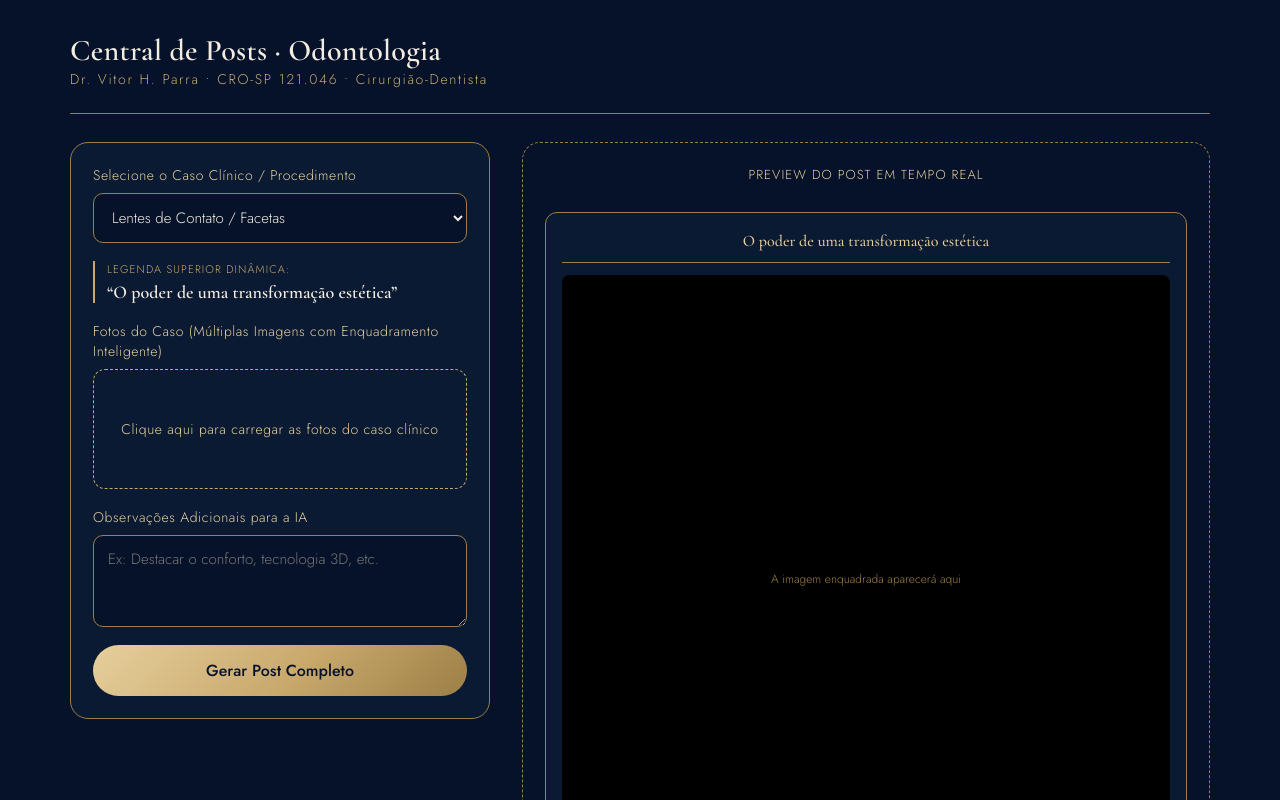
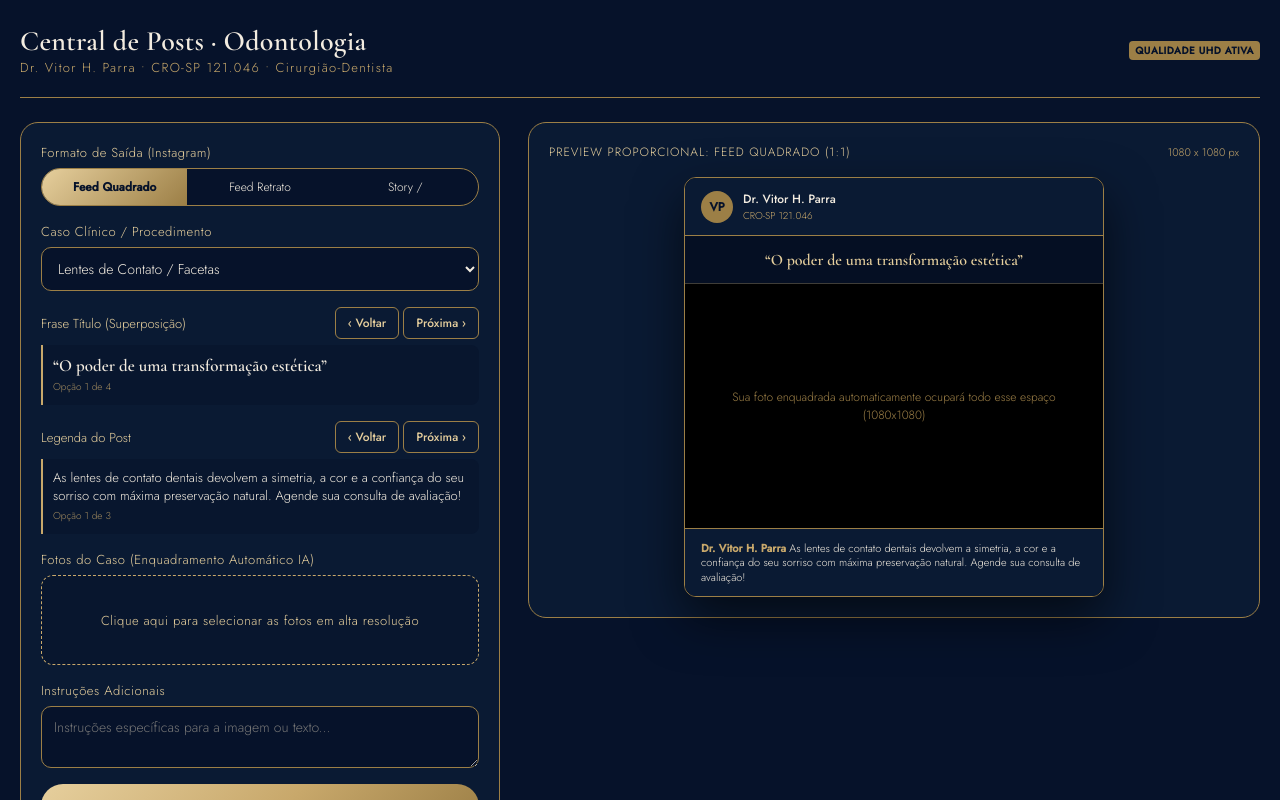
Before and after one commit to UhtredofWales/VP-Odonto, a Next.js app: page / in a window 1280 px wide. Shown: the top 800 px of the page. Built offline with nearby package versions, Linux system fonts and the light colour scheme.

Commit message:
feat: adiciona seletor de formato (feed/story), variacoes de titulos e legendas com navegacao

```diff
--- a/app/globals.css
+++ b/app/globals.css
@@ -1,32 +1,227 @@
 :root {
-  --navy: #0a1a33; --deep: #06122a; --gold: #c8a86b; --gold-l: #e6cf9d; --gold-d: #9c7f46; --cream: #f3ece0;
-  --serif: "Cormorant Garamond", serif; --sans: "Jost", sans-serif;
+  --navy: #0a1a33;
+  --deep: #06122a;
+  --gold: #c8a86b;
+  --gold-l: #e6cf9d;
+  --gold-d: #9c7f46;
+  --cream: #f3ece0;
+  --serif: "Cormorant Garamond", serif;
+  --sans: "Jost", sans-serif;
 }
-* { box-sizing: border-box; margin: 0; }
-body { background: var(--deep); color: var(--cream); font-family: var(--sans); font-weight: 300; min-height: 100vh; }
-.wrap { max-width: 1180px; margin: 0 auto; padding: 32px 20px 64px; }
-header { display: flex; align-items: center; gap: 14px; padding-bottom: 24px; border-bottom: 1px solid var(--gold-d); margin-bottom: 28px; }
-header img { height: 46px; }
-header h1 { font-family: var(--serif); font-weight: 600; font-size: 30px; letter-spacing: .01em; }
-header p { color: var(--gold); font-size: 14px; letter-spacing: .12em; }
-.grid { display: grid; grid-template-columns: minmax(0, 420px) minmax(0, 1fr); gap: 32px; align-items: start; }
-@media (max-width: 900px) { .grid { grid-template-columns: 1fr; } }
-.panel { background: var(--navy); border: 1px solid var(--gold-d); border-radius: 18px; padding: 22px; display: grid; gap: 18px; }
-label { display: grid; gap: 8px; font-size: 14px; color: var(--gold-l); letter-spacing: .04em; }
-textarea, input[type="text"] { width: 100%; background: var(--deep); color: var(--cream); border: 1px solid var(--gold-d); border-radius: 10px; padding: 12px 14px; font: inherit; font-size: 15px; resize: vertical; }
-textarea:focus, input:focus, button:focus-visible, .drop:focus-visible { outline: 2px solid var(--gold); outline-offset: 2px; }
-.drop { display: grid; place-items: center; min-height: 120px; border: 1px dashed var(--gold); border-radius: 12px; cursor: pointer; text-align: center; padding: 14px; color: var(--gold-l); font-size: 14px; }
-.drop img { max-height: 160px; max-width: 100%; border-radius: 8px; }
-.seg { display: grid; grid-template-columns: 1fr 1fr; border: 1px solid var(--gold-d); border-radius: 999px; overflow: hidden; }
-.seg button { background: transparent; color: var(--cream); border: 0; padding: 11px; font: inherit; cursor: pointer; }
-.seg button[aria-pressed="true"] { background: linear-gradient(135deg, var(--gold-l), var(--gold-d)); color: var(--deep); font-weight: 500; }
-.btn { border: 0; border-radius: 999px; padding: 14px 22px; font: inherit; font-weight: 500; cursor: pointer; background: linear-gradient(135deg, var(--gold-l), var(--gold) 55%, var(--gold-d)); color: var(--deep); }
-.btn:disabled { opacity: .5; cursor: wait; }
-.btn.ghost { background: transparent; color: var(--gold-l); border: 1px solid var(--gold-d); }
-.row { display: flex; gap: 10px; flex-wrap: wrap; }
-.stage { display: grid; gap: 18px; justify-items: center; }
-.stage canvas { width: 100%; max-width: 460px; height: auto; border-radius: 6px; box-shadow: 0 20px 60px #0008; }
-.err { color: #f0a4a4; font-size: 14px; }
-.note { color: var(--gold-l); font-size: 14px; border-left: 2px solid var(--gold); padding-left: 12px; }
-.out { width: 100%; display: grid; gap: 12px; }
-@media (prefers-reduced-motion: reduce) { * { transition: none !important; animation: none !important; } }
+
+* { box-sizing: border-box; margin: 0; padding: 0; }
+
+body {
+  background: var(--deep);
+  color: var(--cream);
+  font-family: var(--sans);
+  font-weight: 300;
+  min-height: 100vh;
+}
+
+.wrap {
+  max-width: 1280px;
+  margin: 0 auto;
+  padding: 24px 20px 48px;
+}
+
+header {
+  display: flex;
+  align-items: center;
+  justify-content: space-between;
+  padding-bottom: 20px;
+  border-bottom: 1px solid var(--gold-d);
+  margin-bottom: 24px;
+}
+
+header h1 {
+  font-family: var(--serif);
+  font-weight: 600;
+  font-size: 28px;
+  letter-spacing: .01em;
+}
+
+header p {
+  color: var(--gold);
+  font-size: 13px;
+  letter-spacing: .1em;
+}
+
+.grid {
+  display: grid;
+  grid-template-columns: minmax(0, 480px) minmax(0, 1fr);
+  gap: 28px;
+  align-items: start;
+}
+
+@media (max-width: 900px) {
+  .grid { grid-template-columns: 1fr; }
+}
+
+.panel {
+  background: var(--navy);
+  border: 1px solid var(--gold-d);
+  border-radius: 18px;
+  padding: 20px;
+  display: grid;
+  gap: 16px;
+}
+
+label {
+  display: grid;
+  gap: 6px;
+  font-size: 13px;
+  color: var(--gold-l);
+  letter-spacing: .04em;
+}
+
+textarea, input[type="text"], select {
+  width: 100%;
+  background: var(--deep);
+  color: var(--cream);
+  border: 1px solid var(--gold-d);
+  border-radius: 10px;
+  padding: 10px 12px;
+  font: inherit;
+  font-size: 14px;
+}
+
+textarea:focus, input:focus, select:focus, button:focus-visible, .drop:focus-visible {
+  outline: 2px solid var(--gold);
+  outline-offset: 2px;
+}
+
+.drop {
+  display: grid;
+  place-items: center;
+  min-height: 90px;
+  border: 1px dashed var(--gold);
+  border-radius: 12px;
+  cursor: pointer;
+  text-align: center;
+  padding: 12px;
+  color: var(--gold-l);
+  font-size: 13px;
+  background: rgba(6, 18, 42, 0.4);
+}
+
+.seg {
+  display: grid;
+  grid-template-columns: repeat(3, 1fr);
+  border: 1px solid var(--gold-d);
+  border-radius: 999px;
+  overflow: hidden;
+  background: var(--deep);
+}
+
+.seg button {
+  background: transparent;
+  color: var(--cream);
+  border: 0;
+  padding: 9px 6px;
+  font: inherit;
+  font-size: 12px;
+  cursor: pointer;
+  transition: all 0.2s ease;
+}
+
+.seg button[aria-pressed="true"] {
+  background: linear-gradient(135deg, var(--gold-l), var(--gold-d));
+  color: var(--deep);
+  font-weight: 600;
+}
+
+.btn {
+  border: 0;
+  border-radius: 999px;
+  padding: 12px 20px;
+  font: inherit;
+  font-weight: 500;
+  cursor: pointer;
+  background: linear-gradient(135deg, var(--gold-l), var(--gold) 55%, var(--gold-d));
+  color: var(--deep);
+  font-size: 14px;
+}
+
+.btn:disabled {
+  opacity: .5;
+  cursor: wait;
+}
+
+.btn.ghost {
+  background: transparent;
+  color: var(--gold-l);
+  border: 1px solid var(--gold-d);
+  padding: 6px 12px;
+  font-size: 12px;
+  border-radius: 6px;
+}
+
+.btn.ghost:hover {
+  background: rgba(200, 168, 107, 0.1);
+}
+
+.row {
+  display: flex;
+  gap: 8px;
+  flex-wrap: wrap;
+}
+
+.nav-header {
+  display: flex;
+  justify-content: space-between;
+  align-items: center;
+  margin-bottom: 6px;
+}
+
+.stage {
+  display: grid;
+  gap: 16px;
+  justify-items: center;
+  width: 100%;
+}
+
+.preview-card {
+  background: var(--navy);
+  border: 1px solid var(--gold-d);
+  border-radius: 18px;
+  padding: 20px;
+  width: 100%;
+  display: flex;
+  flex-direction: column;
+  gap: 16px;
+  align-items: center;
+}
+
+.preview-container {
+  background: #000;
+  border-radius: 12px;
+  border: 1px solid var(--gold-d);
+  overflow: hidden;
+  width: 100%;
+  max-width: 420px;
+  display: flex;
+  flex-direction: column;
+  position: relative;
+  box-shadow: 0 20px 50px rgba(0,0,0,0.6);
+}
+
+.note {
+  color: var(--gold-l);
+  font-size: 13px;
+  border-left: 2px solid var(--gold);
+  padding-left: 10px;
+  background: rgba(6, 18, 42, 0.5);
+  padding: 10px;
+  border-radius: 0 8px 8px 0;
+}
+
+.uhd-badge {
+  font-size: 10px;
+  background: var(--gold-d);
+  color: var(--deep);
+  padding: 2px 6px;
+  border-radius: 4px;
+  font-weight: 600;
+  letter-spacing: 0.05em;
+}
--- a/app/page.js
+++ b/app/page.js
@@ -1,25 +1,54 @@
 'use client';
 
 import { useState } from 'react';
-import { BRAND, DENTAL_CASES } from '../lib/brand';
+import { BRAND, DENTAL_CASES, FORMAT_OPTIONS } from '../lib/brand';
 
 export default function Home() {
   const [selectedCase, setSelectedCase] = useState(DENTAL_CASES[0].id);
+  const [selectedFormat, setSelectedFormat] = useState(FORMAT_OPTIONS[0].id);
   const [selectedImages, setSelectedImages] = useState([]);
   const [customNotes, setCustomNotes] = useState('');
   const [loading, setLoading] = useState(false);
   const [generatedResult, setGeneratedResult] = useState(null);
 
+  // Índices para variação de frases e legendas
+  const [topCaptionIndex, setTopCaptionIndex] = useState(0);
+  const [postCaptionIndex, setPostCaptionIndex] = useState(0);
+
   const currentCaseObj = DENTAL_CASES.find(c => c.id === selectedCase) || DENTAL_CASES[0];
+  const currentFormatObj = FORMAT_OPTIONS.find(f => f.id === selectedFormat) || FORMAT_OPTIONS[0];
+
+  // Alterna o caso zerando os índices
+  const handleCaseChange = (e) => {
+    setSelectedCase(e.target.value);
+    setTopCaptionIndex(0);
+    setPostCaptionIndex(0);
+  };
+
+  // Navegação do Título
+  const prevTopCaption = () => {
+    setTopCaptionIndex(prev => (prev === 0 ? currentCaseObj.topCaptions.length - 1 : prev - 1));
+  };
+  const nextTopCaption = () => {
+    setTopCaptionIndex(prev => (prev === currentCaseObj.topCaptions.length - 1 ? 0 : prev + 1));
+  };
+
+  // Navegação da Legenda
+  const prevPostCaption = () => {
+    setPostCaptionIndex(prev => (prev === 0 ? currentCaseObj.postCaptions.length - 1 : prev - 1));
+  };
+  const nextPostCaption = () => {
+    setPostCaptionIndex(prev => (prev === currentCaseObj.postCaptions.length - 1 ? 0 : prev + 1));
+  };
 
   const handleImageChange = (e) => {
     const files = Array.from(e.target.files);
-    const newImagePreviews = files.map(file => ({
+    const newPreviews = files.map(file => ({
       file,
       url: URL.createObjectURL(file),
       name: file.name
     }));
-    setSelectedImages(prev => [...prev, ...newImagePreviews]);
+    setSelectedImages(prev => [...prev, ...newPreviews]);
   };
 
   const removeImage = (index) => {
@@ -37,7 +66,11 @@ export default function Home() {
         body: JSON.stringify({
           images: selectedImages.map(img => img.name),
           caseType: selectedCase,
-          customNotes
+          format: selectedFormat,
+          topCaption: currentCaseObj.topCaptions[topCaptionIndex],
+          postCaption: currentCaseObj.postCaptions[postCaptionIndex],
+          customNotes,
+          resolution: `${currentFormatObj.width}x${currentFormatObj.height} UHD`
         })
       });
 
@@ -54,61 +87,90 @@ export default function Home() {
 
   return (
     <div className="wrap">
-      {/* Header */}
       <header>
         <div>
           <h1>Central de Posts &middot; Odontologia</h1>
           <p>{BRAND.name} &bull; {BRAND.cro} &bull; {BRAND.especialist}</p>
         </div>
+        <span className="uhd-badge">QUALIDADE UHD ATIVA</span>
       </header>
 
-      {/* Grid Principal */}
       <div className="grid">
-
-        {/* Painel de Controles */}
         <div className="panel">
 
-          {/* Seletor de Caso Clínico */}
+          {/* Formato da Imagem */}
           <label>
-            Selecione o Caso Clínico / Procedimento
-            <select
-              value={selectedCase}
-              onChange={(e) => setSelectedCase(e.target.value)}
-              style={{
-                width: '100%',
-                background: 'var(--deep)',
-                color: 'var(--cream)',
-                border: '1px solid var(--gold-d)',
-                borderRadius: '10px',
-                padding: '12px 14px',
-                font: 'inherit',
-                fontSize: '15px'
-              }}
+            Formato de Saída (Instagram)
+            <div className="seg">
+              {FORMAT_OPTIONS.map(fmt => (
+                <button
+                  key={fmt.id}
+                  type="button"
+                  aria-pressed={selectedFormat === fmt.id}
+                  onClick={() => setSelectedFormat(fmt.id)}
                 >
+                  {fmt.label.split(" ")[0]} {fmt.label.split(" ")[1]}
+                </button>
+              ))}
+            </div>
+          </label>
+
+          {/* Caso Clínico */}
+          <label>
+            Caso Clínico / Procedimento
+            <select value={selectedCase} onChange={handleCaseChange}>
               {DENTAL_CASES.map(item => (
                 <option key={item.id} value={item.id}>{item.label}</option>
               ))}
             </select>
           </label>
 
-          {/* Legenda Superior Dinâmica */}
+          {/* Opções da Frase Título (Legenda Superior) */}
+          <div>
+            <div className="nav-header">
+              <span style={{ fontSize: '13px', color: 'var(--gold-l)' }}>Frase Título (Superposição)</span>
+              <div className="row" style={{ gap: '4px' }}>
+                <button type="button" className="btn ghost" onClick={prevTopCaption} title="Anterior">&lsaquo; Voltar</button>
+                <button type="button" className="btn ghost" onClick={nextTopCaption} title="Próxima">Próxima &rsaquo;</button>
+              </div>
+            </div>
             <div className="note">
-            <span style={{ fontSize: '11px', textTransform: 'uppercase', letterSpacing: '.1em', display: 'block', marginBottom: '4px', color: 'var(--gold)' }}>
-              Legenda Superior Dinâmica:
+              <strong style={{ fontFamily: 'var(--serif)', fontSize: '17px', color: 'var(--cream)', display: 'block' }}>
+                &ldquo;{currentCaseObj.topCaptions[topCaptionIndex]}&rdquo;
+              </strong>
+              <span style={{ fontSize: '10px', color: 'var(--gold)', opacity: 0.8 }}>
+                Opção {topCaptionIndex + 1} de {currentCaseObj.topCaptions.length}
               </span>
-            <strong style={{ fontFamily: 'var(--serif)', fontSize: '18px', color: 'var(--cream)' }}>
-              &ldquo;{currentCaseObj.topCaption}&rdquo;
-            </strong>
+            </div>
           </div>
 
-          {/* Área de Upload de Múltiplas Fotos */}
+          {/* Opções da Legenda do Post */}
+          <div>
+            <div className="nav-header">
+              <span style={{ fontSize: '13px', color: 'var(--gold-l)' }}>Legenda do Post</span>
+              <div className="row" style={{ gap: '4px' }}>
+                <button type="button" className="btn ghost" onClick={prevPostCaption} title="Anterior">&lsaquo; Voltar</button>
+                <button type="button" className="btn ghost" onClick={nextPostCaption} title="Próxima">Próxima &rsaquo;</button>
+              </div>
+            </div>
+            <div className="note">
+              <p style={{ fontSize: '13px', color: 'var(--cream)', lineHeight: '1.4' }}>
+                {currentCaseObj.postCaptions[postCaptionIndex]}
+              </p>
+              <span style={{ fontSize: '10px', color: 'var(--gold)', opacity: 0.8 }}>
+                Opção {postCaptionIndex + 1} de {currentCaseObj.postCaptions.length}
+              </span>
+            </div>
+          </div>
+
+          {/* Upload de Imagens */}
           <label>
-            Fotos do Caso (Múltiplas Imagens com Enquadramento Inteligente)
+            Fotos do Caso (Enquadramento Automático IA)
             <div className="drop" onClick={() => document.getElementById('fileInput').click()}>
               {selectedImages.length > 0 ? (
-                <span>{selectedImages.length} foto(s) selecionada(s). Clique para adicionar mais.</span>
+                <span>{selectedImages.length} foto(s) pronta(s). Clique para adicionar mais.</span>
               ) : (
-                <span>Clique aqui para carregar as fotos do caso clínico</span>
+                <span>Clique aqui para selecionar as fotos em alta resolução</span>
               )}
             </div>
             <input
@@ -121,15 +183,15 @@ export default function Home() {
             />
           </label>
 
-          {/* Prévia das Imagens Selecionadas */}
+          {/* Thumbs */}
           {selectedImages.length > 0 && (
             <div className="row">
               {selectedImages.map((img, index) => (
-                <div key={index} style={{ position: 'relative', width: '70px', height: '70px', borderRadius: '8px', overflow: 'hidden', border: '1px solid var(--gold-d)' }}>
+                <div key={index} style={{ position: 'relative', width: '60px', height: '60px', borderRadius: '8px', overflow: 'hidden', border: '1px solid var(--gold-d)' }}>
                   <img src={img.url} alt={`Preview ${index}`} style={{ width: '100%', height: '100%', objectFit: 'cover' }} />
                   <button
                     onClick={() => removeImage(index)}
-                    style={{ position: 'absolute', top: '2px', right: '2px', background: 'rgba(0,0,0,0.7)', color: '#fff', border: 'none', borderRadius: '50%', width: '18px', height: '18px', fontSize: '10px', cursor: 'pointer' }}
+                    style={{ position: 'absolute', top: '2px', right: '2px', background: 'rgba(0,0,0,0.8)', color: '#fff', border: 'none', borderRadius: '50%', width: '18px', height: '18px', fontSize: '10px', cursor: 'pointer' }}
                   >
                     &times;
                   </button>
@@ -138,64 +200,80 @@ export default function Home() {
             </div>
           )}
 
-          {/* Notas Adicionais */}
+          {/* Notas Extras */}
           <label>
-            Observações Adicionais para a IA
+            Instruções Adicionais
             <textarea
-              rows="3"
+              rows="2"
               value={customNotes}
               onChange={(e) => setCustomNotes(e.target.value)}
-              placeholder="Ex: Destacar o conforto, tecnologia 3D, etc."
+              placeholder="Instruções específicas para a imagem ou texto..."
             />
           </label>
 
-          {/* Botão de Ação */}
-          <button
-            className="btn"
-            onClick={handleGenerate}
-            disabled={loading}
-          >
-            {loading ? 'Processando IA e Enquadramento...' : 'Gerar Post Completo'}
+          <button className="btn" onClick={handleGenerate} disabled={loading}>
+            {loading ? 'Gerando em Resolução UHD...' : `Gerar Post ${currentFormatObj.label.split(" ")[0]} UHD`}
           </button>
 
-          {/* Mensagem de Erro ou Sucesso */}
           {generatedResult && (
             <div className="note" style={{ borderColor: 'var(--gold-l)' }}>
-              <p style={{ fontWeight: '500', color: 'var(--gold-l)' }}>Sucesso!</p>
-              <p style={{ fontSize: '13px' }}>{generatedResult.message} ({generatedResult.totalImagens} imagens processadas)</p>
+              <p style={{ fontWeight: '500', color: 'var(--gold-l)' }}>✅ Post gerado em UHD com sucesso!</p>
+              <p style={{ fontSize: '12px' }}>{generatedResult.message}</p>
             </div>
           )}
 
         </div>
 
-        {/* Painel de Preview / Stage */}
+        {/* Stage / Preview Harmônico */}
         <div className="stage">
-          <div className="out">
-            <div className="panel" style={{ textAlign: 'center', background: 'var(--deep)', borderStyle: 'dashed' }}>
-              <p style={{ fontSize: '13px', color: 'var(--gold-l)', marginBottom: '10px', textTransform: 'uppercase', letterSpacing: '.08em' }}>
-                Preview do Post em Tempo Real
-              </p>
-
-              <div style={{ background: 'var(--navy)', borderRadius: '12px', padding: '16px', border: '1px solid var(--gold-d)', textAlign: 'left', display: 'grid', gap: '12px' }}>
-                <div style={{ textAlign: 'center', borderBottom: '1px solid var(--gold-d)', paddingBottom: '10px' }}>
-                  <span style={{ fontFamily: 'var(--serif)', fontSize: '16px', color: 'var(--gold-l)' }}>
-                    {currentCaseObj.topCaption}
+          <div className="preview-card">
+            <div style={{ width: '100%', display: 'flex', justifyContent: 'space-between', alignItems: 'center' }}>
+              <span style={{ fontSize: '12px', color: 'var(--gold-l)', textTransform: 'uppercase', letterSpacing: '.08em' }}>
+                Preview Proporcional: {currentFormatObj.label}
+              </span>
+              <span style={{ fontSize: '11px', color: 'var(--gold)' }}>
+                {currentFormatObj.width} x {currentFormatObj.height} px
               </span>
             </div>
 
-                <div style={{ aspectRatio: '1/1', background: '#000', borderRadius: '8px', overflow: 'hidden', display: 'flex', alignItems: 'center', justifyContent: 'center' }}>
+            <div className="preview-container" style={{ aspectRatio: currentFormatObj.ratio }}>
+
+              {/* Header do Post */}
+              <div style={{ padding: '12px 16px', background: 'var(--navy)', borderBottom: '1px solid var(--gold-d)', display: 'flex', alignItems: 'center', gap: '10px', zIndex: 2 }}>
+                <div style={{ width: '32px', height: '32px', borderRadius: '50%', background: 'var(--gold-d)', display: 'flex', alignItems: 'center', justifyContent: 'center', color: 'var(--deep)', fontWeight: 'bold', fontSize: '12px' }}>
+                  VP
+                </div>
+                <div>
+                  <p style={{ fontSize: '12px', fontWeight: '500', color: 'var(--cream)' }}>{BRAND.name}</p>
+                  <p style={{ fontSize: '10px', color: 'var(--gold)' }}>{BRAND.cro}</p>
+                </div>
+              </div>
+
+              {/* Título Sobreposto / Superior */}
+              <div style={{ padding: '12px 16px', background: 'rgba(6, 18, 42, 0.85)', backdropFilter: 'blur(4px)', borderBottom: '1px solid rgba(200, 168, 107, 0.3)', textAlign: 'center', zIndex: 2 }}>
+                <span style={{ fontFamily: 'var(--serif)', fontSize: selectedFormat === 'story' ? '20px' : '16px', color: 'var(--gold-l)', fontWeight: '600' }}>
+                  &ldquo;{currentCaseObj.topCaptions[topCaptionIndex]}&rdquo;
+                </span>
+              </div>
+
+              {/* Área de Imagem Utilizando Todo o Espaço */}
+              <div style={{ flex: 1, position: 'relative', width: '100%', height: '100%', background: '#000', display: 'flex', alignItems: 'center', justifyContent: 'center' }}>
                 {selectedImages.length > 0 ? (
-                    <img src={selectedImages[0].url} alt="Post preview" style={{ width: '100%', height: '100%', objectFit: 'cover' }} />
+                  <img src={selectedImages[0].url} alt="Caso" style={{ width: '100%', height: '100%', objectFit: 'cover' }} />
                 ) : (
-                    <span style={{ fontSize: '12px', color: 'var(--gold-d)' }}>A imagem enquadrada aparecerá aqui</span>
+                  <span style={{ fontSize: '12px', color: 'var(--gold-d)', textAlign: 'center', padding: '20px' }}>
+                    Sua foto enquadrada automaticamente ocupará todo esse espaço ({currentFormatObj.width}x{currentFormatObj.height})
+                  </span>
                 )}
               </div>
 
-                <div style={{ fontSize: '12px', color: 'var(--cream)', lineHeight: '1.4' }}>
-                  <p style={{ fontWeight: '500', color: 'var(--gold)' }}>{BRAND.name} &bull; {BRAND.cro}</p>
-                  <p style={{ marginTop: '4px', opacity: 0.8 }}>Transformando sorrisos com excelência. Agende sua avaliação.</p>
+              {/* Footer do Post */}
+              <div style={{ padding: '12px 16px', background: 'var(--navy)', borderTop: '1px solid var(--gold-d)', zIndex: 2 }}>
+                <p style={{ fontSize: '11px', color: 'var(--cream)', lineHeight: '1.3' }}>
+                  <strong style={{ color: 'var(--gold)' }}>{BRAND.name}</strong> {currentCaseObj.postCaptions[postCaptionIndex]}
+                </p>
               </div>
-              </div>
+
             </div>
           </div>
         </div>
```
Also changed, not shown: lib/brand.js. Lines whose indentation alone changed are shown as unchanged.
